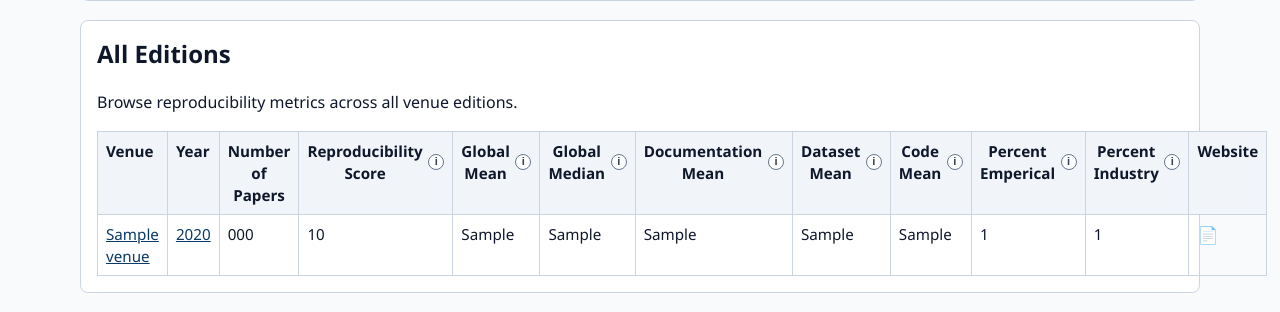
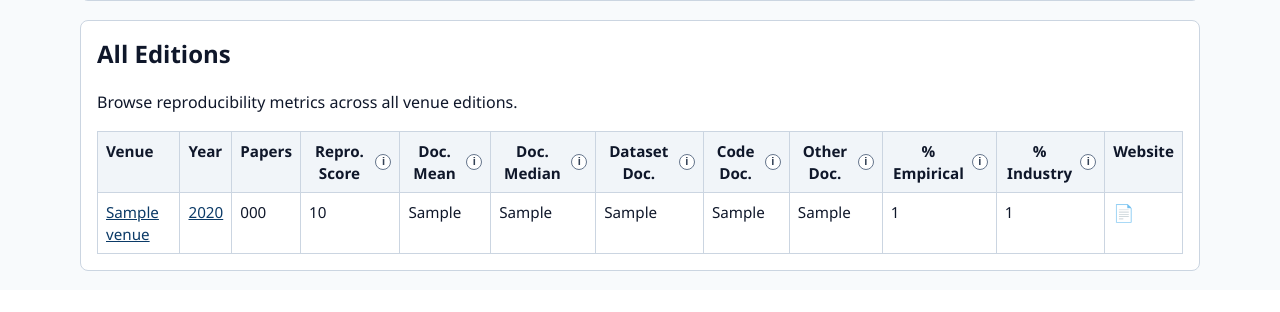
Before and after one commit to kevincoakley/reproducibilityindex-ai-web, a Flask app: template app/templates/home.html in a window 1280 px wide; the page is wider, and only the part inside the window is pictured. Shown: the part 595-907 px from the top of that part. After the commit the page ends 866 px from the top of that part, so only its background shows below. Run offline with Flask 3, Linux system fonts and the light colour scheme; the template is opened without the code that fills it: most values are stand-ins (such as "Sample title", 1, 10 or a date in 2020); data that the repository does not hold is empty.

Commit message:
Renamed table heading
Signed-off-by: Kevin Coakley <kcoakley@sdsc.edu>

```diff
--- a/app/templates/home.html
+++ b/app/templates/home.html
@@ -18,10 +18,10 @@
         <tr>
             <th><button type="button" class="sort-button" data-sort-key="venue">Venue</button></th>
             <th><button type="button" class="sort-button" data-sort-key="year">Year</button></th>
-            <th><button type="button" class="sort-button" data-sort-key="numberPapers">Number of Papers</button></th>
+            <th><button type="button" class="sort-button" data-sort-key="papers">Papers</button></th>
             <th>
               <div class="header-with-tooltip">
-                <button type="button" class="sort-button" data-sort-key="reproducibilityScore">Reproducibility Score</button>
+                <button type="button" class="sort-button" data-sort-key="reproScore">Repro. Score</button>
                 <span class="tooltip-wrap">
                   <button type="button" class="info-icon-button" aria-label="Reproducibility Score definition">i</button>
                   <span class="tooltip-text">Reproducibility Score based on Gundersen et al. (2025)</span>
@@ -30,7 +30,7 @@
             </th>
             <th>
               <div class="header-with-tooltip">
-                <button type="button" class="sort-button" data-sort-key="globalMean">Global Mean</button>
+                <button type="button" class="sort-button" data-sort-key="docMean">Doc. Mean</button>
                 <span class="tooltip-wrap">
                   <button type="button" class="info-icon-button" aria-label="Global Mean definition">i</button>
                   <span class="tooltip-text">Global mean is the average score over the seven reproducibility variables for emperical research papers.</span>
@@ -39,7 +39,7 @@
             </th>
             <th>
               <div class="header-with-tooltip">
-                <button type="button" class="sort-button" data-sort-key="globalMedian">Global Median</button>
+                <button type="button" class="sort-button" data-sort-key="docMedian">Doc. Median</button>
                 <span class="tooltip-wrap">
                   <button type="button" class="info-icon-button" aria-label="Global Median definition">i</button>
                   <span class="tooltip-text">Global median is the median score over the seven reproducibility variables for emperical research papers.</span>
@@ -48,7 +48,25 @@
             </th>
             <th>
               <div class="header-with-tooltip">
-                <button type="button" class="sort-button" data-sort-key="documentationMean">Documentation Mean</button>
+                <button type="button" class="sort-button" data-sort-key="datasetDoc">Dataset Doc.</button>
+                <span class="tooltip-wrap">
+                  <button type="button" class="info-icon-button" aria-label="Dataset Mean definition">i</button>
+                  <span class="tooltip-text">Documentation mean is the average score over the Open Datasets and Dataset Splits reproducibility variables for emperical research papers.</span>
+                </span>
+              </div>
+            </th>
+            <th>
+              <div class="header-with-tooltip">
+                <button type="button" class="sort-button" data-sort-key="codeDoc">Code Doc.</button>
+                <span class="tooltip-wrap">
+                  <button type="button" class="info-icon-button" aria-label="Code Mean definition">i</button>
+                  <span class="tooltip-text">Documentation mean is the average score over the Open Source Code reproducibility variables for emperical research papers.</span>
+                </span>
+              </div>
+            </th>
+            <th>
+              <div class="header-with-tooltip">
+                <button type="button" class="sort-button" data-sort-key="otherDoc">Other Doc.</button>
                 <span class="tooltip-wrap">
                   <button type="button" class="info-icon-button" aria-label="Documentation Mean definition">i</button>
                   <span class="tooltip-text">Documentation mean is the average score over the Pseudocode, Hardware Specification, Software Dependencies, and Experiment Setup reproducibility variables for emperical research papers.</span>
@@ -57,25 +75,7 @@
             </th>
             <th>
               <div class="header-with-tooltip">
-                <button type="button" class="sort-button" data-sort-key="datasetMean">Dataset Mean</button>
-                <span class="tooltip-wrap">
-                  <button type="button" class="info-icon-button" aria-label="Dataset Mean definition">i</button>
-                  <span class="tooltip-text">Documentation mean is the average score over the Open Datasets and Dataset Splits reproducibility variables for emperical research papers.</span>
-                </span>
-              </div>
-            </th>
-            <th>
-              <div class="header-with-tooltip">
-                <button type="button" class="sort-button" data-sort-key="codeMean">Code Mean</button>
-                <span class="tooltip-wrap">
-                  <button type="button" class="info-icon-button" aria-label="Code Mean definition">i</button>
-                  <span class="tooltip-text">Documentation mean is the average score over the Open Source Code reproducibility variables for emperical research papers.</span>
-                </span>
-              </div>
-            </th>
-            <th>
-              <div class="header-with-tooltip">
-                <button type="button" class="sort-button" data-sort-key="percentEmperical">Percent Emperical</button>
+                <button type="button" class="sort-button" data-sort-key="percentEmpirical">% Empirical</button>
                 <span class="tooltip-wrap">
                   <button type="button" class="info-icon-button" aria-label="Percent Emperical definition">i</button>
                   <span class="tooltip-text">Percentage of papers that are Emperical research vs Theoretical research</span>
@@ -84,7 +84,7 @@
             </th>
             <th>
               <div class="header-with-tooltip">
-                <button type="button" class="sort-button" data-sort-key="percentIndustry">Percent Industry</button>
+                <button type="button" class="sort-button" data-sort-key="percentIndustry">% Industry</button>
                 <span class="tooltip-wrap">
                   <button type="button" class="info-icon-button" aria-label="Percent Industry definition">i</button>
                   <span class="tooltip-text">Percentage of emperical research papers with at least one author from Industry</span>
@@ -96,17 +96,17 @@
       </thead>
       <tbody>
         {% for row in editions %}
-          <tr
+            <tr
               data-venue="{{ row.venue|lower }}"
               data-year="{{ row.year }}"
-              data-number-papers="{{ row.number_papers if row.number_papers != 'N/A' else -1 }}"
-              data-reproducibility-score="{{ row.reproducibility_score if row.reproducibility_score != 'N/A' else -1 }}"
-              data-global-mean="{{ row.documentation_global_mean_sort }}"
-              data-global-median="{{ row.documentation_global_median if row.documentation_global_median != 'N/A' else -1 }}"
-              data-documentation-mean="{{ row.documentation_other_mean if row.documentation_other_mean != 'N/A' else -1 }}"
-              data-dataset-mean="{{ row.documentation_dataset_mean if row.documentation_dataset_mean != 'N/A' else -1 }}"
-              data-code-mean="{{ row.documentation_code_mean if row.documentation_code_mean != 'N/A' else -1 }}"
-              data-percent-emperical="{{ row.percent_emperical|replace('%', '') if row.percent_emperical != 'N/A' else -1 }}"
+              data-papers="{{ row.number_papers if row.number_papers != 'N/A' else -1 }}"
+              data-repro-score="{{ row.reproducibility_score if row.reproducibility_score != 'N/A' else -1 }}"
+              data-doc-mean="{{ row.documentation_global_mean_sort }}"
+              data-doc-median="{{ row.documentation_global_median if row.documentation_global_median != 'N/A' else -1 }}"
+              data-dataset-doc="{{ row.documentation_dataset_mean if row.documentation_dataset_mean != 'N/A' else -1 }}"
+              data-code-doc="{{ row.documentation_code_mean if row.documentation_code_mean != 'N/A' else -1 }}"
+              data-other-doc="{{ row.documentation_other_mean if row.documentation_other_mean != 'N/A' else -1 }}"
+              data-percent-empirical="{{ row.percent_emperical|replace('%', '') if row.percent_emperical != 'N/A' else -1 }}"
               data-percent-industry="{{ row.percent_industry|replace('%', '') if row.percent_industry != 'N/A' else -1 }}"
             >
               <td>
@@ -119,9 +119,9 @@
               <td>{{ row.reproducibility_score }}</td>
               <td>{{ row.documentation_global_mean }}</td>
               <td>{{ row.documentation_global_median }}</td>
-              <td>{{ row.documentation_other_mean }}</td>
               <td>{{ row.documentation_dataset_mean }}</td>
               <td>{{ row.documentation_code_mean }}</td>
+              <td>{{ row.documentation_other_mean }}</td>
               <td>{{ row.percent_emperical }}</td>
               <td>{{ row.percent_industry }}</td>
               <td>
@@ -198,17 +198,17 @@
     const homeSortTypes = {
       venue: "text",
       year: "number",
-      numberPapers: "number",
-      reproducibilityScore: "number",
-      globalMean: "number",
-      globalMedian: "number",
-      documentationMean: "number",
-      datasetMean: "number",
-      codeMean: "number",
-      percentEmperical: "number",
+      papers: "number",
+      reproScore: "number",
+      docMean: "number",
+      docMedian: "number",
+      datasetDoc: "number",
+      codeDoc: "number",
+      otherDoc: "number",
+      percentEmpirical: "number",
       percentIndustry: "number",
     };
-    let homeSortKey = "globalMean";
+    let homeSortKey = "docMean";
     let homeSortDirection = "desc";
 
     const sortHomeRows = () => {
```
Also changed, not shown: app/templates/venue_results.html (+26 -10 lines), app/templates/venue_years.html (+30 -26 lines), tests/test_routes.py (+35 -22 lines).
